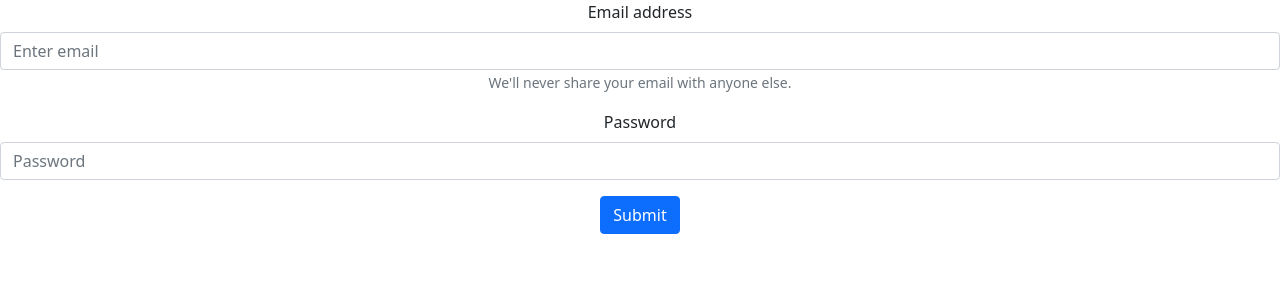
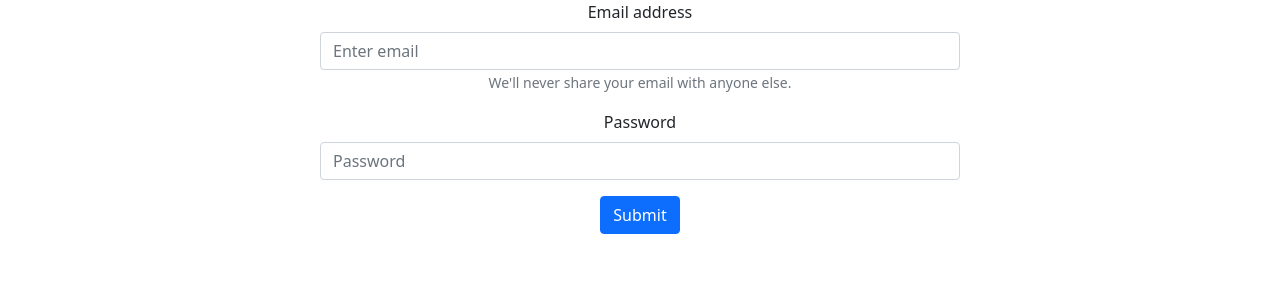
Before and after one commit to adkowalkowski/love-language-client, a React (Create React App) app: page / in a window 1280 px wide. Shown: the top 300 px of the page. Built offline with nearby package versions, Linux system fonts and the light colour scheme.

Commit message:
update styling on signup form

```diff
--- a/src/Components/SignUp/SignUp.css
+++ b/src/Components/SignUp/SignUp.css
@@ -0,0 +1,4 @@
+Form {
+    margin-left: 25%;
+    margin-right: 25%;
+  }
--- a/src/Components/SignUp/SignUp.js
+++ b/src/Components/SignUp/SignUp.js
@@ -1,6 +1,7 @@
 import React from 'react'
 import Form from "react-bootstrap/Form"
 import Button from 'react-bootstrap/Button'
+import './SignUp.css'
 
 const SignUp = () => {
   return (
```
Also changed, not shown: src/App.css (line endings or trailing spaces).
